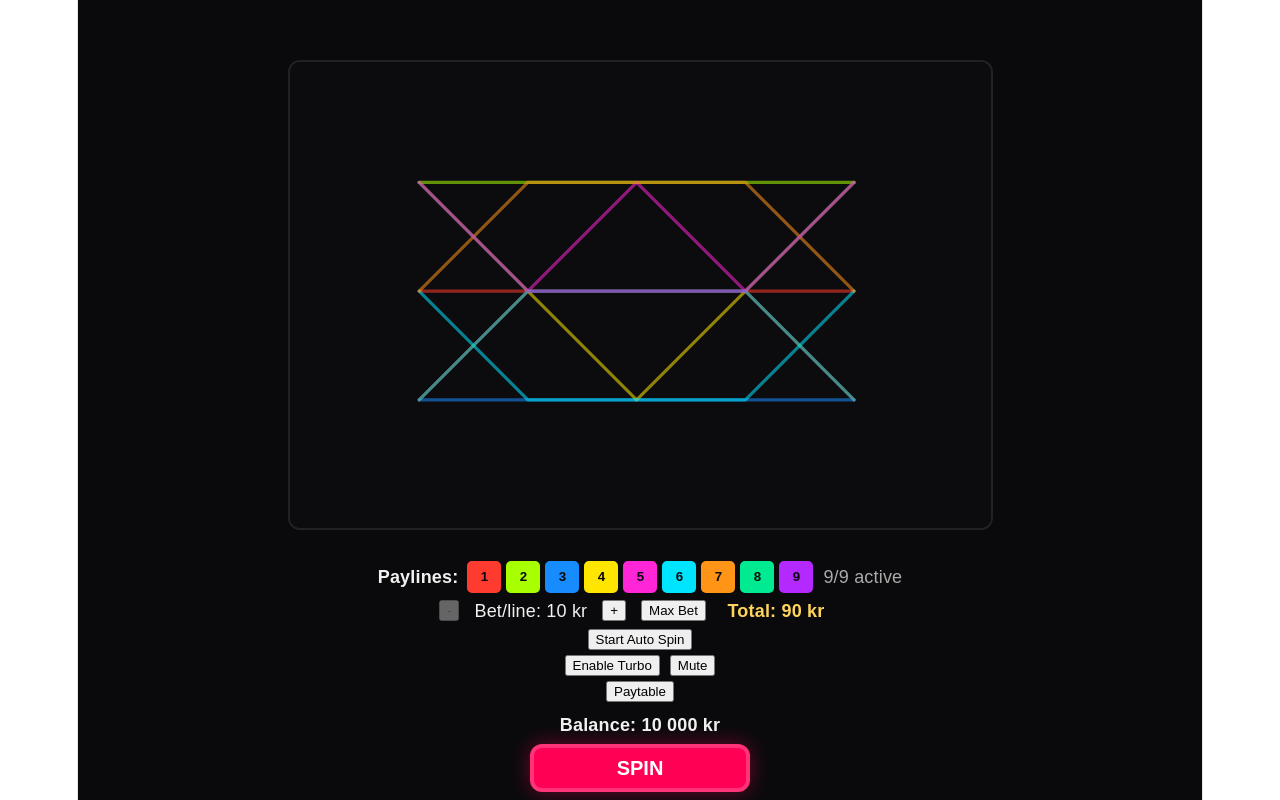
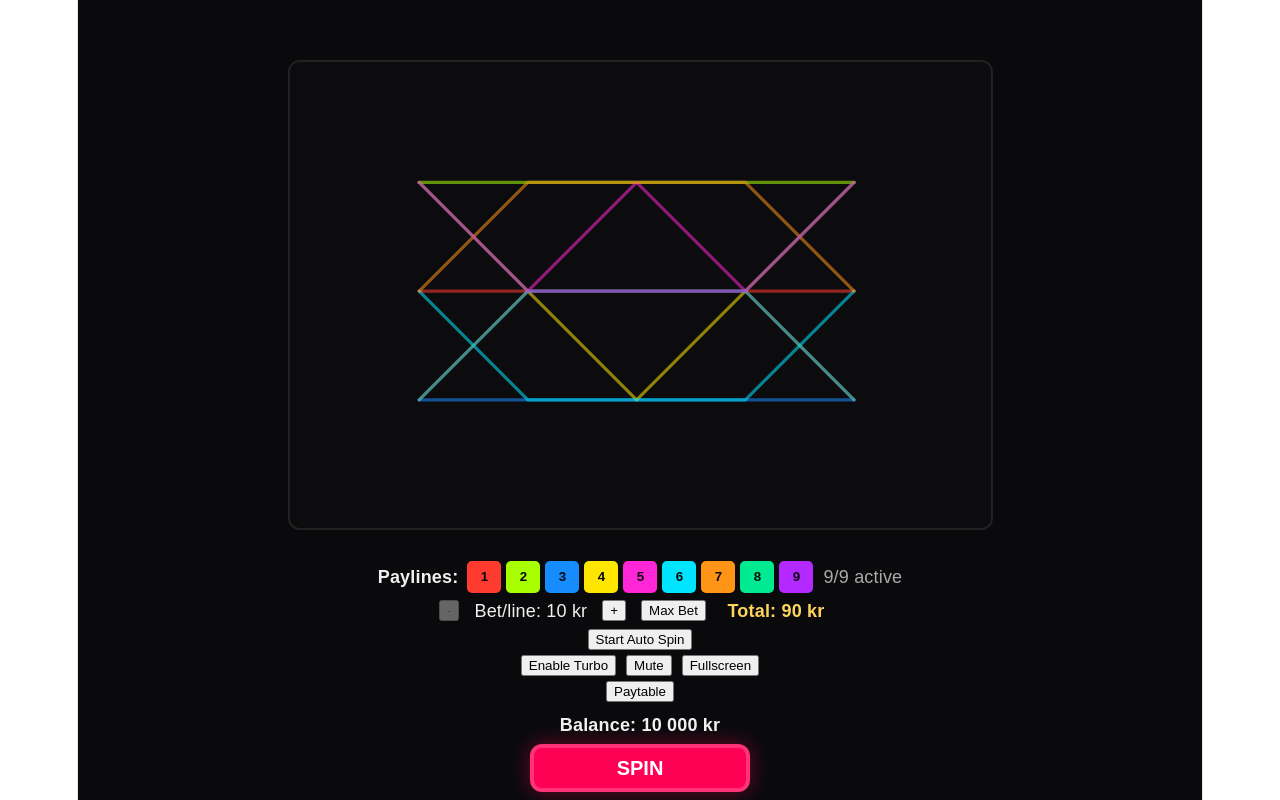
Before and after one commit to JohannesL2/react-pixi-slot-engine, a React (Vite) app: page / in a window 1280 px wide. Built offline with nearby package versions, Linux system fonts and the light colour scheme.

Commit message:
Add fullscreen slot mode
Co-authored-by: Copilot App <223556219+Copilot@users.noreply.github.com>

```diff
--- a/src/App.css
+++ b/src/App.css
@@ -204,6 +204,26 @@
   font-family: sans-serif;
 }
 
+.slot-game--fullscreen {
+  padding: 0 12px 12px;
+  background: #000;
+}
+
+.slot-game--fullscreen .slot-game-board {
+  flex: 1 1 auto;
+  width: 100%;
+  min-height: 0;
+}
+
+.slot-game--fullscreen .slot-game-canvas {
+  width: min(100vw - 24px, calc((100dvh - 220px) * 1.5));
+  max-width: calc(100vw - 24px);
+  max-height: calc(100dvh - 220px);
+  height: auto;
+  aspect-ratio: 3 / 2;
+  border-radius: 0;
+}
+
 .slot-win-message {
   display: flex;
   flex: 0 0 auto;
--- a/src/SlotGame.jsx
+++ b/src/SlotGame.jsx
@@ -12,6 +12,7 @@ import {
 
 export const SlotGame = () => {
   const canvasRef = useRef(null);
+  const gameRef = useRef(null);
   const appRef = useRef(null);
   const reelsRef = useRef([]);
   const sheetRef = useRef(null);
@@ -27,6 +28,7 @@ export const SlotGame = () => {
   const [autoSpinsLeft, setAutoSpinsLeft] = useState(0);
   const [isTurbo, setIsTurbo] = useState(false);
   const [isMuted, setIsMuted] = useState(false);
+  const [isFullscreen, setIsFullscreen] = useState(false);
   const [showPaytable, setShowPaytable] = useState(false);
   const [winInfo, setWinInfo] = useState({ totalWin: 0, message: '' });
   const totalBet = calculateTotalBet(bet, selectedPaylines);
@@ -48,6 +50,22 @@ export const SlotGame = () => {
     setIsMuted((prev) => !prev);
   };
 
+  const handleToggleFullscreen = async () => {
+    const target = gameRef.current;
+
+    if (!target) return;
+
+    try {
+      if (!document.fullscreenElement) {
+        await target.requestFullscreen();
+      } else {
+        await document.exitFullscreen();
+      }
+    } catch (error) {
+      console.error('Unable to toggle fullscreen mode:', error);
+    }
+  };
+
   const handleOpenPaytable = () => {
     setShowPaytable(true);
   };
@@ -62,6 +80,18 @@ export const SlotGame = () => {
         .map(({ id }) => id);
     });
   };
+
+  useEffect(() => {
+    const handleFullscreenChange = () => {
+      setIsFullscreen(Boolean(document.fullscreenElement));
+    };
+
+    document.addEventListener('fullscreenchange', handleFullscreenChange);
+
+    return () => {
+      document.removeEventListener('fullscreenchange', handleFullscreenChange);
+    };
+  }, []);
 
   useEffect(() => {
     let active = true;
@@ -251,7 +281,7 @@ export const SlotGame = () => {
   }, [isSpinning, autoSpinsLeft, handleSpin, isTurbo]);
 
   return (
-    <div className="slot-game">
+    <div ref={gameRef} className={`slot-game${isFullscreen ? ' slot-game--fullscreen' : ''}`}>
       {/* Win message */}
       <div className="slot-win-message">
         <h2 className="slot-win-text" style={{ color: winInfo.totalWin > 0 ? '#00ff88' : '#888' }}>
@@ -301,6 +331,8 @@ export const SlotGame = () => {
           onToggleTurbo={handleToggleTurbo}
           isMuted={isMuted}
           onToggleMute={handleToggleMute}
+          isFullscreen={isFullscreen}
+          onToggleFullscreen={handleToggleFullscreen}
           onOpenPaytable={handleOpenPaytable}
           balance={balance}
           selectedPaylines={selectedPaylines}
--- a/src/components/SlotControls.jsx
+++ b/src/components/SlotControls.jsx
@@ -15,6 +15,8 @@ export default function SlotControls({
   onToggleTurbo,
   isMuted,
   onToggleMute,
+  isFullscreen,
+  onToggleFullscreen,
   onOpenPaytable,
   balance = 10000,
   selectedPaylines,
@@ -174,12 +176,15 @@ export default function SlotControls({
       </div>
 
       {/* Settings (Turbo & Sounds)*/}
-      <div className="slot-controls__section slot-controls__settings" style={{ display: 'flex', alignItems: 'center', marginBottom: '10px' }}>
+      <div className="slot-controls__section slot-controls__settings" style={{ display: 'flex', alignItems: 'center', marginBottom: '10px', flexWrap: 'wrap', justifyContent: 'center', gap: '10px' }}>
         <button onClick={onToggleTurbo} disabled={isSpinning}>
           {isTurbo ? 'Disable Turbo' : 'Enable Turbo'}
         </button>
-        <button onClick={onToggleMute} style={{ marginLeft: '10px' }}>
+        <button onClick={onToggleMute}>
           {isMuted ? 'Unmute' : 'Mute'}
+        </button>
+        <button onClick={onToggleFullscreen}>
+          {isFullscreen ? 'Exit Fullscreen' : 'Fullscreen'}
         </button>
       </div>
 
```
